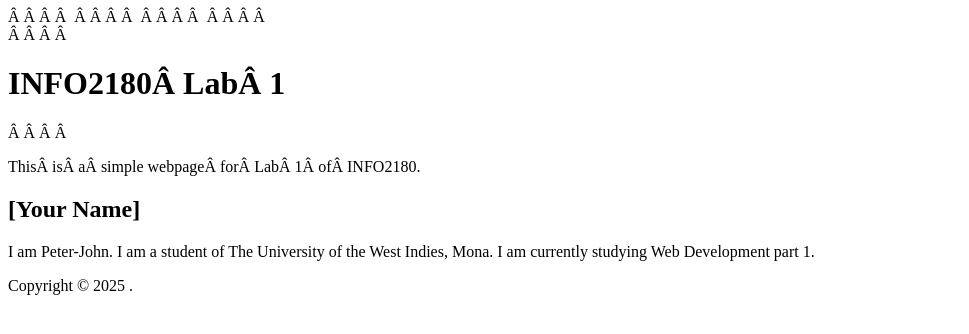
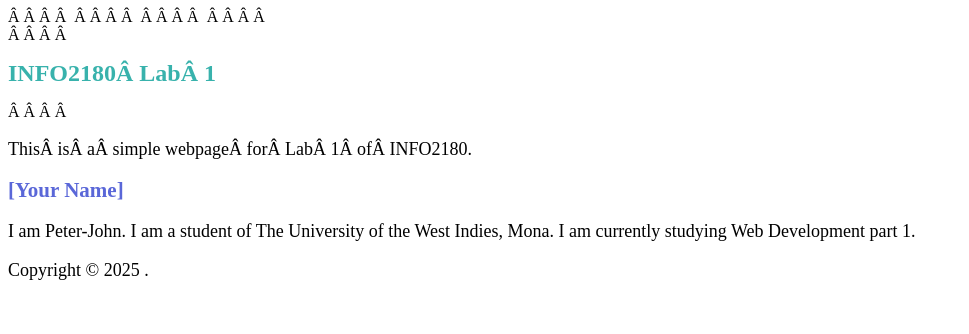
Before and after one commit to zaynewestly87/info2180-lab1, a plain HTML site: page index.html in a window 1280 px wide. Shown: the whole page, without its empty margins (0-969 px from the left). Drawn offline with Linux system fonts and the light colour scheme.

Commit message:
Added CSS to index file; titles and paragraph formatting

```diff
--- a/index.html
+++ b/index.html
@@ -1,6 +1,7 @@
 <!DOCTYPE html>
 <html lang="en">
 <head>
+    <link rel="stylesheet" href="styles.css">
     <meta charset="UTF-8">
     <meta name="viewport" content="width=device-width, initial-scale=1.0">
     <meta http-equiv="X-UA-Compatible" content="ie=edge">
--- /dev/null
+++ b/styles.css
@@ -0,0 +1,18 @@
+/* styles.css - INFO2180 Lab 1 - 620121237 */
+
+/* Level 1 heading */
+h1 {
+  font-size: 24px;
+  color: #38B2AC; /* teal color */
+}
+
+/* Level 2 heading */
+h2 {
+  font-size: 21px;
+  color: #5A67D8; /* indigo color */
+}
+
+/* Paragraphs */
+p {
+  font-size: 18px;
+}
```
